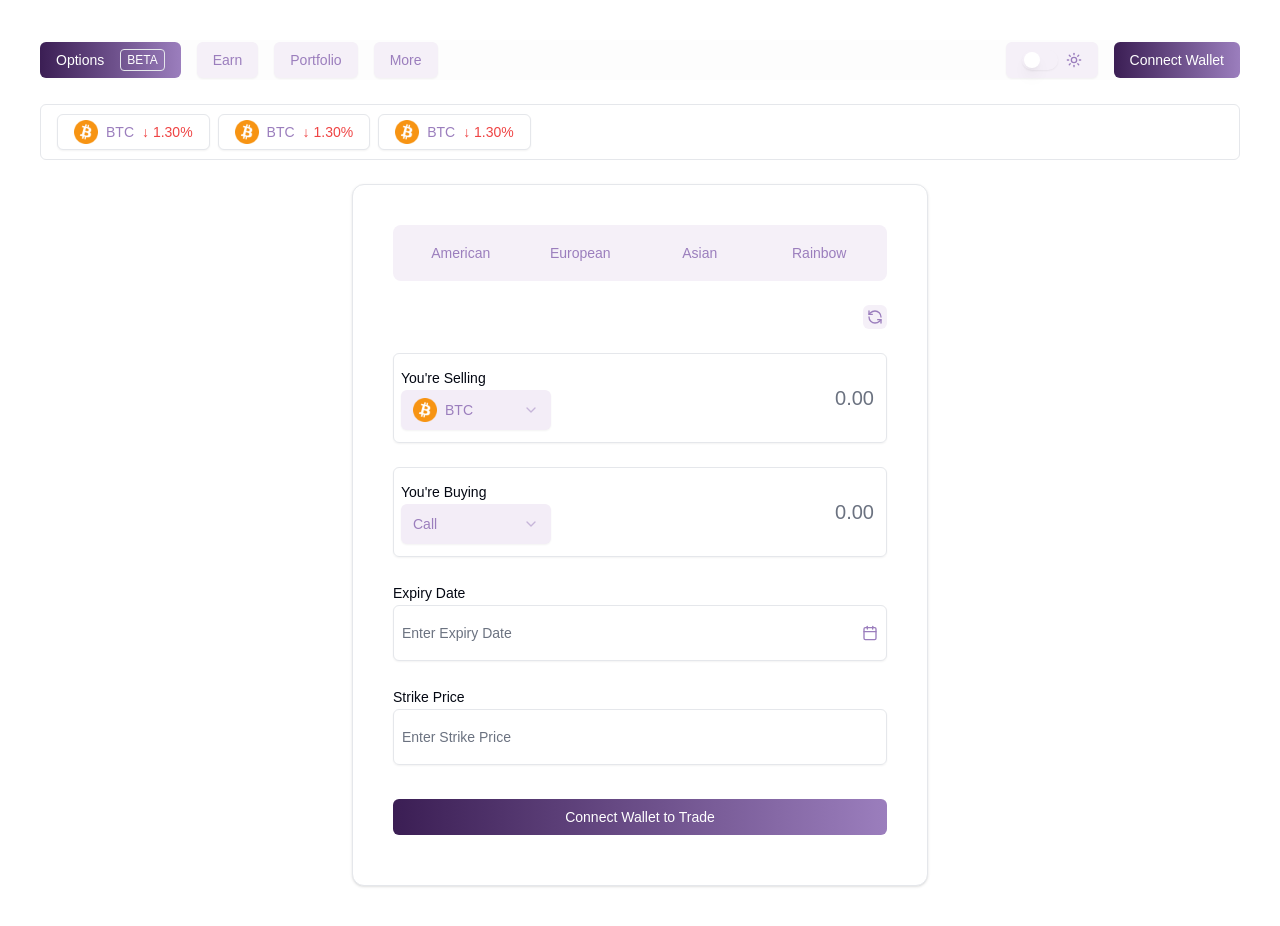
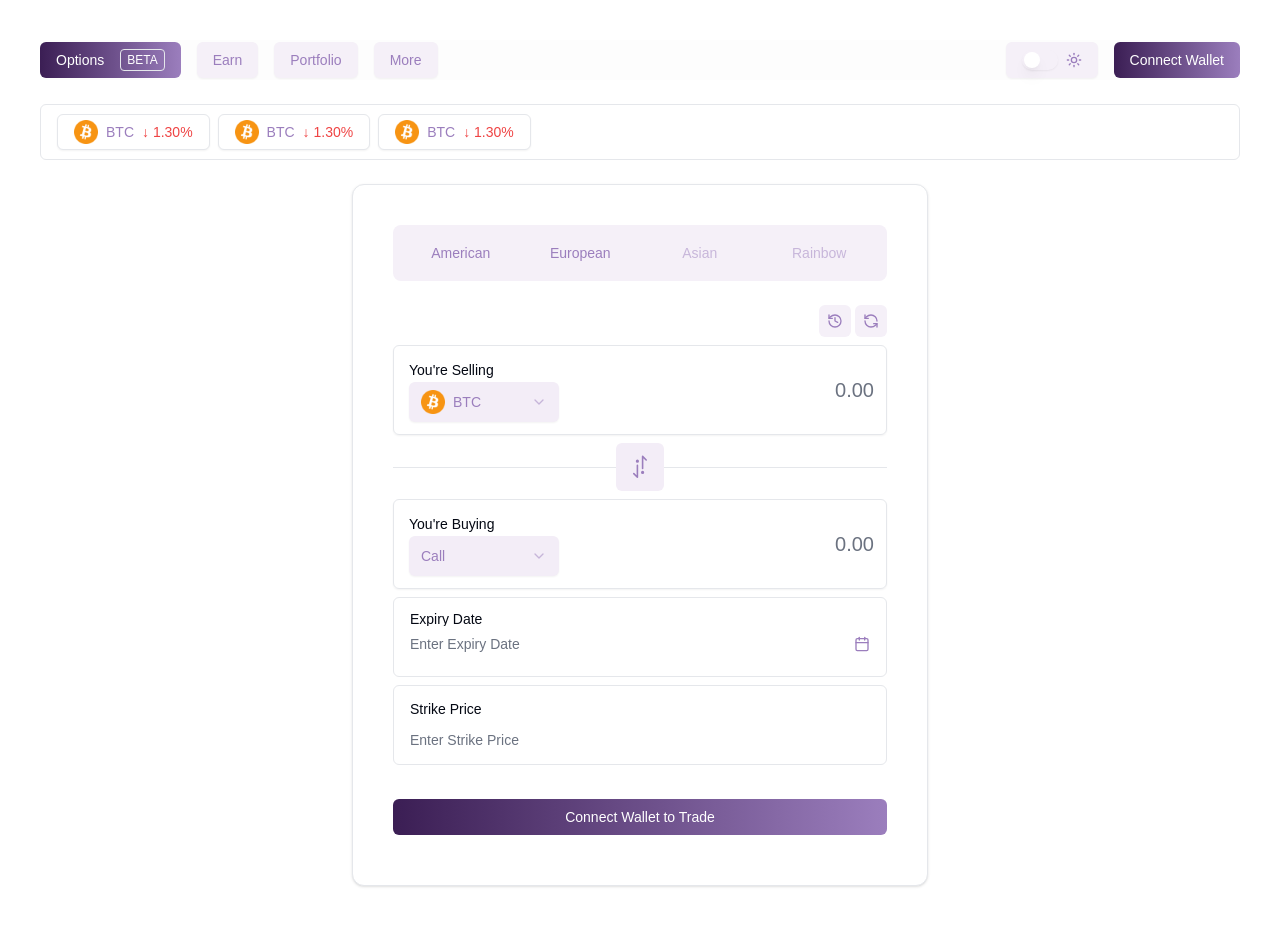
Before and after one commit to 18103864/olive-finance, a Next.js app: page / in a window 1280 px wide. Built offline with nearby package versions, Linux system fonts and the light colour scheme.

Commit message:
ui homepage updated

```diff
--- a/components/OptionsCard.tsx
+++ b/components/OptionsCard.tsx
@@ -8,8 +8,10 @@ import { Label } from "./ui/label";
 import { Select, SelectContent, SelectItem, SelectTrigger, SelectValue } from "./ui/select";
 
 import btc from '../public/images/bitcoin.png'
-import { RefreshCcw } from 'lucide-react';
+import { RefreshCcw, History} from 'lucide-react';
+
 import Image from "next/image";
+import swapIcon from "@/public/svgs/swap.svg"
 import { Input } from "./ui/input";
 import { Popover, PopoverContent, PopoverTrigger } from "./ui/popover";
 import { Button } from "./ui/button";
@@ -53,24 +55,33 @@ export default function OptionsCard(){
                                 className={cn("data-[state=active]:bg-gradient-to-r data-[state=active]:from-[#3B1E54] data-[state=active]:to-[#9B7EBD] data-[state=active]:text-[#FDFDFD] h-[40px]")}>
                                 European
                             </TabsTrigger>
-                            <TabsTrigger value="Asian"
+                            <TabsTrigger value="Asian" disabled
                                 className={cn("data-[state=active]:bg-gradient-to-r data-[state=active]:from-[#3B1E54] data-[state=active]:to-[#9B7EBD] data-[state=active]:text-[#FDFDFD] h-[40px]")}>
                                 Asian
                             </TabsTrigger>
-                            <TabsTrigger value="Rainbow"
+                            <TabsTrigger value="Rainbow" disabled
                                 className={cn("data-[state=active]:bg-gradient-to-r data-[state=active]:from-[#3B1E54] data-[state=active]:to-[#9B7EBD] data-[state=active]:text-[#FDFDFD] h-[40px]")}>
                                 Rainbow
                             </TabsTrigger>
                         </TabsList>
                     </Tabs>
 
-                    <div className="space-y-6">
-                        <div className="flex justify-end mb-1">
+                    <div className="space-y-2">
+                        <div className="flex justify-end mb-1 gap-1">
                             <Button
                                 type="button"
                                 variant="ghostPink"
                                 size='icon'
-                                className="h-6 w-6 rounded-md bg-[#F5F0F8] p-0"
+                                className="h-8 w-8 rounded-md bg-[#F5F0F8] p-0"
+                            >
+                                <History className="text-[#9B7EBD] text-sm"/>
+                                <span className="sr-only">History</span>
+                            </Button>
+                            <Button
+                                type="button"
+                                variant="ghostPink"
+                                size='icon'
+                                className="h-8 w-8 rounded-md bg-[#F5F0F8] p-0"
                                 onClick={() => {
                                     setFormValues({
                                         selling: {currency: 'btc', amount:''},
@@ -86,7 +97,7 @@ export default function OptionsCard(){
                         </div>
                         <div className="space-y-0">
                             <div className="flex relative">
-                                <div className="absolute left-2 top-1/2 transform -translate-y-1/2 z-20">
+                                <div className="absolute left-2 top-1/2 transform -translate-y-1/2 z-20 p-2">
                                     <Label className="font-medium">You&apos;re Selling</Label>
                                     <Select value={formValues.selling.currency} onValueChange={(value) => setFormValues(prev => ({ ...prev, selling: { ...prev.selling, currency: value } }))}>
                                         <SelectTrigger className="w-[150px] h-[40px] hover:outline hover:outline-2 hover:outline-[#9B7EBD]">
@@ -111,9 +122,15 @@ export default function OptionsCard(){
                                 />
                             </div>
                         </div>
+                        <div className="flex items-center justify-center relative">
+                            <div className="border-t border-gray-200 w-full absolute"></div>
+                            <Button variant="ghostPink" className="h-12 w-12 rounded-md bg-[#F3EDF7] z-10 p-2">
+                                <Image src={swapIcon} alt="swap" width={32} height={32}/>
+                            </Button>
+                        </div>
                         <div className="space-y-0">
                             <div className="flex relative">
-                                <div className="absolute left-2 top-1/2 transform -translate-y-1/2 z-20">
+                                <div className="absolute left-2 top-1/2 transform -translate-y-1/2 z-20 p-2">
                                     <Label className="font-medium">You&apos;re Buying</Label>
                                     <Select value={formValues.buying.type} onValueChange={(value) => setFormValues(prev => ({ ...prev, buying: { ...prev.buying, type: value } }))}>
                                         <SelectTrigger className="w-[150px] h-[40px] hover:outline hover:outline-2 hover:outline-[#9B7EBD]">
@@ -134,13 +151,13 @@ export default function OptionsCard(){
                                 />
                             </div>
                         </div>
-                        <div className="space-y-0">
-                            <Label className="font-medium">Expiry Date</Label>
+                        <div className="border rounded-md p-2 space-y-0 h-[80px] flex flex-col justify-center">
+                            <Label className="font-medium pl-2">Expiry Date</Label>
                             <Popover>
                                 <PopoverTrigger asChild>
                                     <Button
                                         variant={'calendar'}
-                                        className={cn("w-full justify-between text-left font-normal h-[56px] p-2",
+                                        className={cn("w-full justify-between text-left font-normal p-2",
                                             !formValues.expiryDate && "text-muted-foreground"
                                         )}
                                     >
@@ -160,14 +177,14 @@ export default function OptionsCard(){
                                 </PopoverContent>
                             </Popover>
                         </div>
-                        <div className="space-y-0">
-                            <Label className="font-medium">Strike Price</Label>
+                        <div className="border rounded-md p-2 space-y-0 h-[80px] flex flex-col justify-center">
+                            <Label className="font-medium p-2">Strike Price</Label>
                             <Input
                                 type="number"
                                 placeholder="Enter Strike Price"
                                 value={formValues.strikePrice}
                                 onChange={(e) => setFormValues(prev => ({ ...prev, strikePrice: e.target.value }))}
-                                className="h-[56px] p-2 text-base"
+                                className="h-[56px] text-base border-none shadow-none p-2"
                             />
                         </div>
                     </div>
--- a/components/ui/button.tsx
+++ b/components/ui/button.tsx
@@ -22,7 +22,7 @@ const buttonVariants = cva(
         selected: "text-white bg-gradient-to-r from-[#3B1E54] to-[#9B7EBD]",
         unselected: "hover:bg-[#F3EDF7] text-[#9B7EBD] shadow-sm bg-[#F5F0F8]",
         ghostPink: "hover:bg-[#DDD1E8] hover:text-[#9B7EBD]",
-        calendar: "border border-input bg-background shadow-sm",
+        calendar: " bg-background ",
         paginationGhost: "text-[#CCBEDD] hover:bg-[#DDD1E8] hover:text-[#9B7EBD]",
         paginationOutline: "border border-[#F3EDF7] bg-background shadow-sm text-[#9B7EBD]"
       },
```
Also changed, not shown: public/svgs/swap.svg (added).
